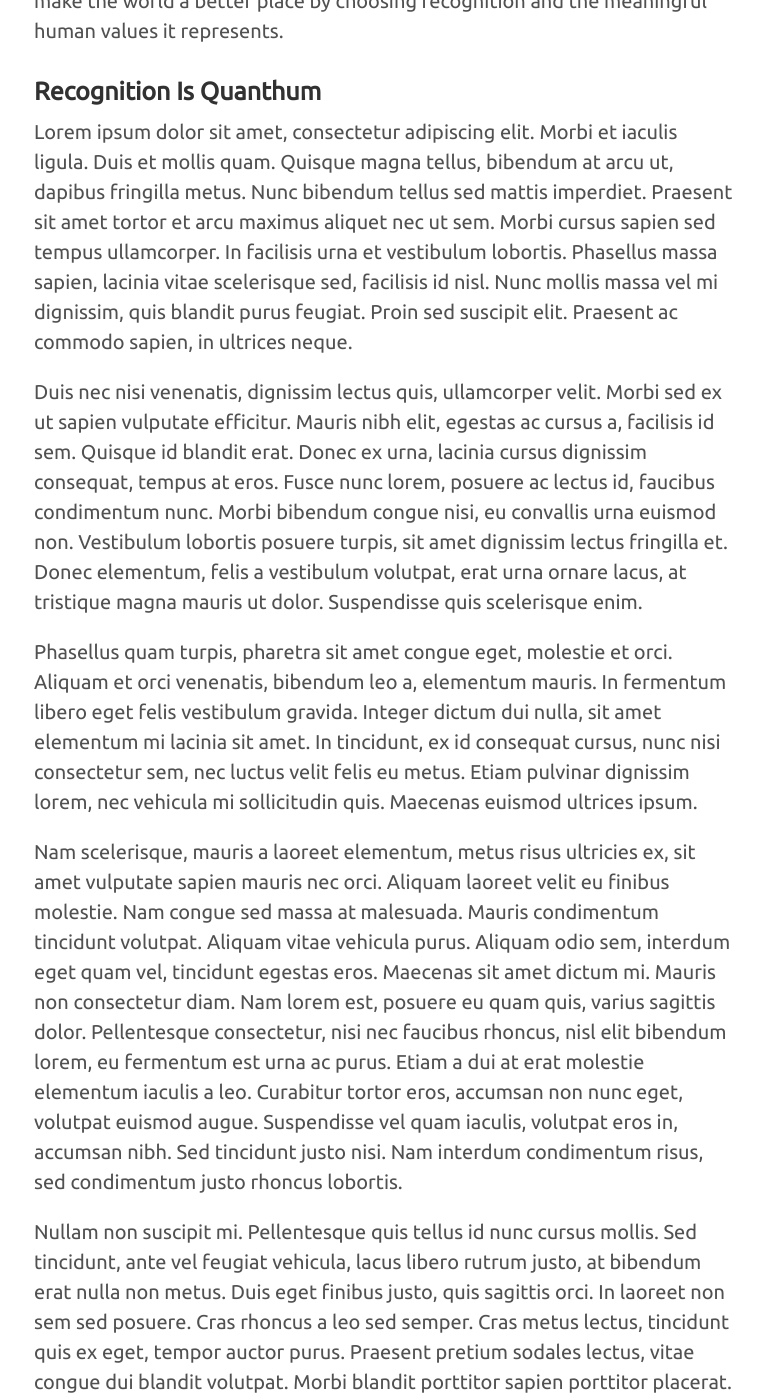
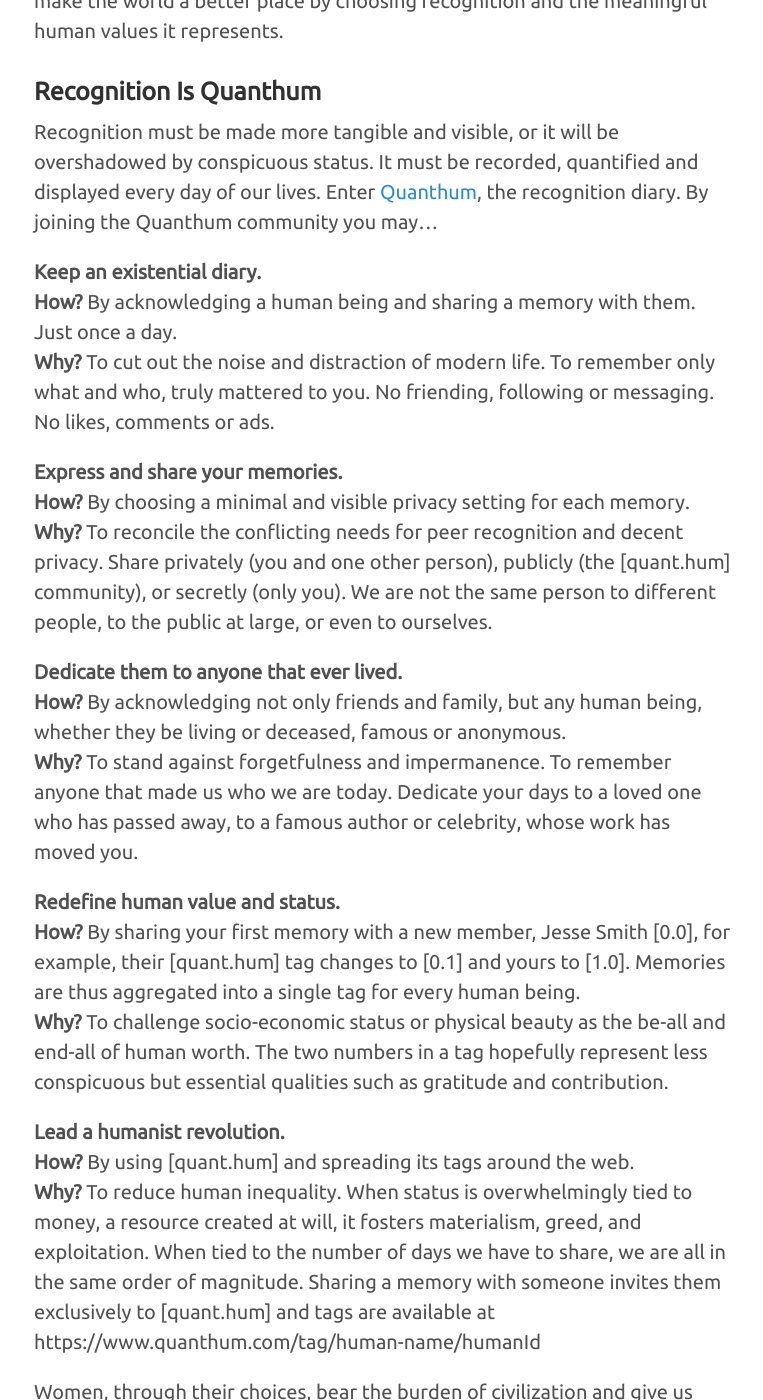
Before and after one commit to yelongren/yelongren.github.io, a Jekyll site: the page built from _posts/2020-03-01-only-women-can-save-the-world.md, in a window 1280 px wide and 1400 px high, scrolled down 2661 px. Shown: the whole window, without its empty margins (256-1019 px from the left). Built offline with Jekyll 4.4.1, drawn with Linux system fonts in a browser that asks for light colours; some of the changed text lies outside the part shown.

Commit message:
Added kramdown. Removed author. Wrote Recognition Is Quanthum.

```diff
--- a/_config.yml
+++ b/_config.yml
@@ -8,6 +8,7 @@
 host: 0.0.0.0 # https://stackoverflow.com/questions/16608466/connect-to-a-locally-built-jekyll-server-using-mobile-devices-in-the-lan
 
 # Gems
+markdown: kramdown
 plugins:
   - jekyll-seo-tag
 
@@ -31,9 +32,9 @@
 # ga_analytics: UA-000000-0
 
 # Specify the author for blog posts
-author:
-  name: Laurent Yim
-  url: https://twitter.com/quant_hum
-  email: blog@quanthum.com
+#~ author:
+  #~ name: Laurent Yim
+  #~ url: https://twitter.com/quant_hum
+  #~ email: blog@quanthum.com
 
 # Custom vars
--- a/_posts/2020-03-01-only-women-can-save-the-world.md
+++ b/_posts/2020-03-01-only-women-can-save-the-world.md
@@ -41,16 +41,28 @@
 
 ### Recognition Is Quanthum
 
-Lorem ipsum dolor sit amet, consectetur adipiscing elit. Morbi et iaculis ligula. Duis et mollis quam. Quisque magna tellus, bibendum at arcu ut, dapibus fringilla metus. Nunc bibendum tellus sed mattis imperdiet. Praesent sit amet tortor et arcu maximus aliquet nec ut sem. Morbi cursus sapien sed tempus ullamcorper. In facilisis urna et vestibulum lobortis. Phasellus massa sapien, lacinia vitae scelerisque sed, facilisis id nisl. Nunc mollis massa vel mi dignissim, quis blandit purus feugiat. Proin sed suscipit elit. Praesent ac commodo sapien, in ultrices neque.
+Recognition must be made more tangible and visible, or it will be overshadowed by conspicuous status. It must be recorded, quantified and displayed every day of our lives. Enter [Quanthum](https://www.quanthum.com/){:target="_blank"}, the recognition diary. By joining the Quanthum community you may…
 
-Duis nec nisi venenatis, dignissim lectus quis, ullamcorper velit. Morbi sed ex ut sapien vulputate efficitur. Mauris nibh elit, egestas ac cursus a, facilisis id sem. Quisque id blandit erat. Donec ex urna, lacinia cursus dignissim consequat, tempus at eros. Fusce nunc lorem, posuere ac lectus id, faucibus condimentum nunc. Morbi bibendum congue nisi, eu convallis urna euismod non. Vestibulum lobortis posuere turpis, sit amet dignissim lectus fringilla et. Donec elementum, felis a vestibulum volutpat, erat urna ornare lacus, at tristique magna mauris ut dolor. Suspendisse quis scelerisque enim.
+**Keep an existential diary.**
+**How?** By acknowledging a human being and sharing a memory with them. Just once a day.
+**Why?** To cut out the noise and distraction of modern life. To remember only what and who, truly mattered to you. No friending, following or messaging. No likes, comments or ads.
 
-Phasellus quam turpis, pharetra sit amet congue eget, molestie et orci. Aliquam et orci venenatis, bibendum leo a, elementum mauris. In fermentum libero eget felis vestibulum gravida. Integer dictum dui nulla, sit amet elementum mi lacinia sit amet. In tincidunt, ex id consequat cursus, nunc nisi consectetur sem, nec luctus velit felis eu metus. Etiam pulvinar dignissim lorem, nec vehicula mi sollicitudin quis. Maecenas euismod ultrices ipsum.
+**Express and share your memories.**
+**How?** By choosing a minimal and visible privacy setting for each memory.
+**Why?** To reconcile the conflicting needs for peer recognition and decent privacy. Share privately (you and one other person), publicly (the [quant.hum] community), or secretly (only you). We are not the same person to different people, to the public at large, or even to ourselves.
 
-Nam scelerisque, mauris a laoreet elementum, metus risus ultricies ex, sit amet vulputate sapien mauris nec orci. Aliquam laoreet velit eu finibus molestie. Nam congue sed massa at malesuada. Mauris condimentum tincidunt volutpat. Aliquam vitae vehicula purus. Aliquam odio sem, interdum eget quam vel, tincidunt egestas eros. Maecenas sit amet dictum mi. Mauris non consectetur diam. Nam lorem est, posuere eu quam quis, varius sagittis dolor. Pellentesque consectetur, nisi nec faucibus rhoncus, nisl elit bibendum lorem, eu fermentum est urna ac purus. Etiam a dui at erat molestie elementum iaculis a leo. Curabitur tortor eros, accumsan non nunc eget, volutpat euismod augue. Suspendisse vel quam iaculis, volutpat eros in, accumsan nibh. Sed tincidunt justo nisi. Nam interdum condimentum risus, sed condimentum justo rhoncus lobortis.
+**Dedicate them to anyone that ever lived.**
+**How?** By acknowledging not only friends and family, but any human being, whether they be living or deceased, famous or anonymous.
+**Why?** To stand against forgetfulness and impermanence. To remember anyone that made us who we are today. Dedicate your days to a loved one who has passed away, to a famous author or celebrity, whose work has moved you.
 
-Nullam non suscipit mi. Pellentesque quis tellus id nunc cursus mollis. Sed tincidunt, ante vel feugiat vehicula, lacus libero rutrum justo, at bibendum erat nulla non metus. Duis eget finibus justo, quis sagittis orci. In laoreet non sem sed posuere. Cras rhoncus a leo sed semper. Cras metus lectus, tincidunt quis ex eget, tempor auctor purus. Praesent pretium sodales lectus, vitae congue dui blandit volutpat. Morbi blandit porttitor sapien porttitor placerat. Duis id lectus hendrerit, semper metus sodales, venenatis magna. Maecenas id erat odio. Integer ac finibus mi.
+**Redefine human value and status.**
+**How?** By sharing your first memory with a new member, Jesse Smith [0.0], for example, their [quant.hum] tag changes to [0.1] and yours to [1.0]. Memories are thus aggregated into a single tag for every human being.
+**Why?** To challenge socio-economic status or physical beauty as the be-all and end-all of human worth. The two numbers in a tag hopefully represent less conspicuous but essential qualities such as gratitude and contribution.
 
-Vivamus a ex lorem. Etiam ut nibh interdum, placerat nibh volutpat, aliquet elit. Nulla feugiat augue sit amet massa vehicula, vel iaculis lorem blandit. Morbi dictum tincidunt nulla id sagittis. Sed at orci sed risus posuere sagittis eu sit amet velit. Aenean sed feugiat turpis, sit.
+**Lead a humanist revolution.**
+**How?** By using [quant.hum] and spreading its tags around the web.
+**Why?** To reduce human inequality. When status is overwhelmingly tied to money, a resource created at will, it fosters materialism, greed, and exploitation. When tied to the number of days we have to share, we are all in the same order of magnitude. Sharing a memory with someone invites them exclusively to [quant.hum] and tags are available at https://www.quanthum.com/tag/human-name/humanId
+
+Women, through their choices, bear the burden of civilization and give us purpose. One such choice may be to use [Quanthum](https://www.quanthum.com/){:target="_blank"} and re-enchant the world with more meaning. Whatever the future holds, a woman’s choice, as foundational as it is, should not be hindered or coerced in any way. Some women would rather not choose and not have children, than settle for lesser men and undermine the progress of humanity. This is an extraordinary sacrifice made for all of us, albeit unconsciously. As only tragic heroines can, only women can save the world.
 
 -----
```
Also changed, not shown: Gemfile.lock.
